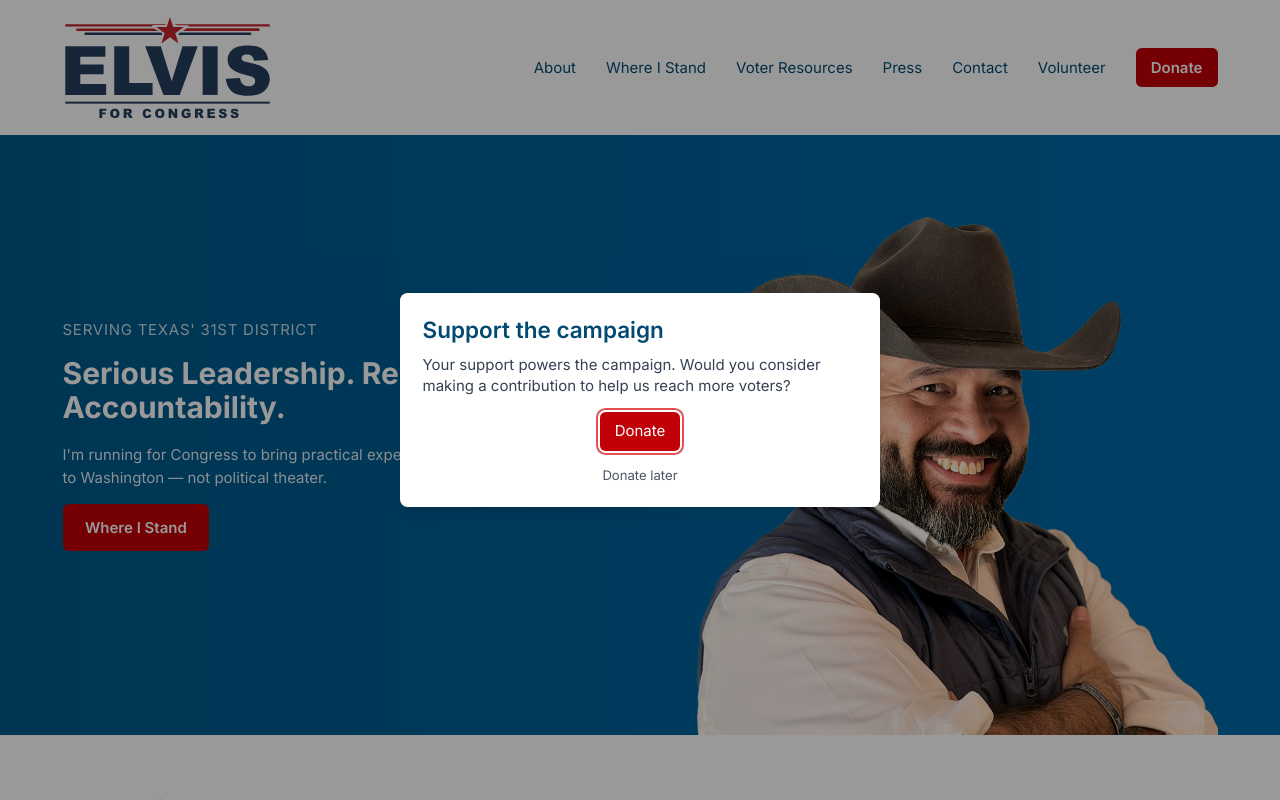
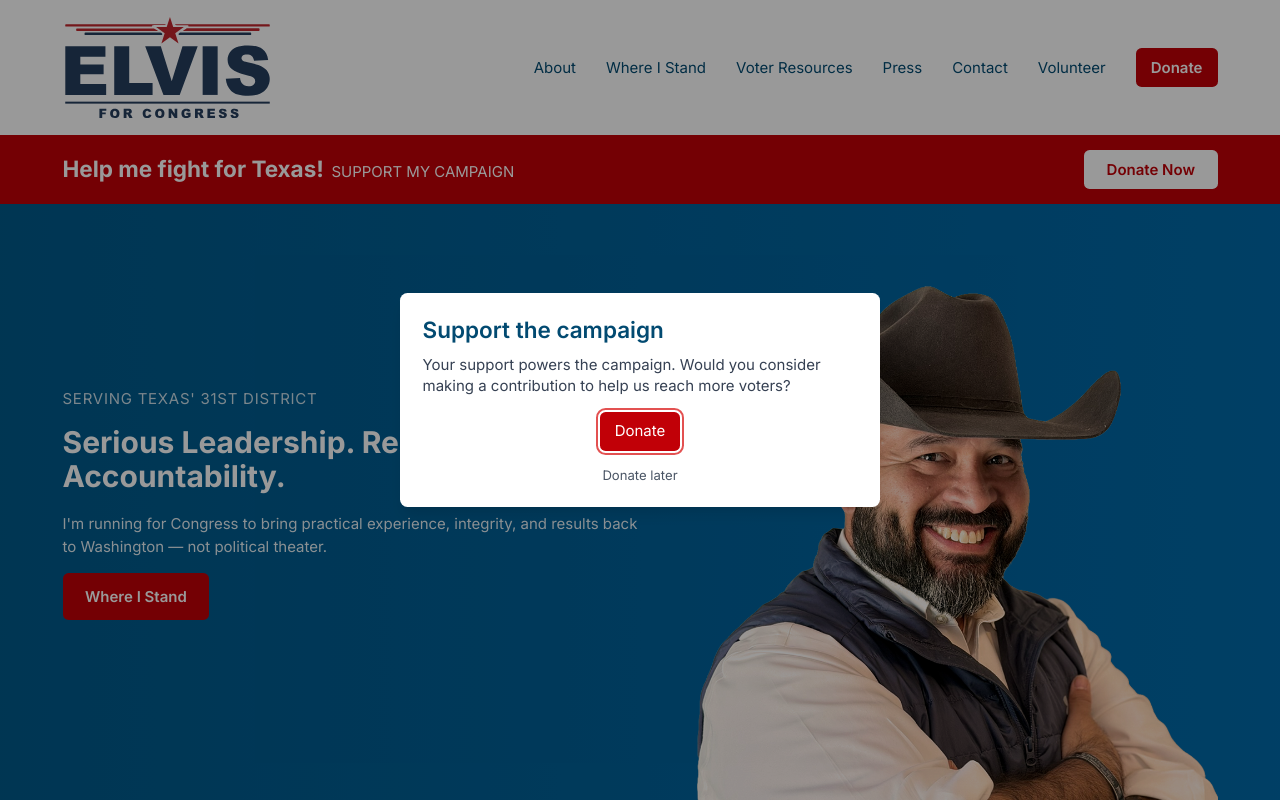
Before and after one commit to AMayLolo/elvisforcongress, a Next.js app: page / in a window 1280 px wide. Shown: the top 800 px of the page. Built offline with nearby package versions, Linux system fonts and the light colour scheme; no server answers.

Commit message:
Add campaign banner with WinRed donation link

```diff
--- a/src/app/layout.tsx
+++ b/src/app/layout.tsx
@@ -1,6 +1,7 @@
 import "./globals.css";
 import { Inter } from "next/font/google";
 import Navbar from "@/components/Navbar";
+import CampaignBanner from "@/components/CampaignBanner";
 import Footer from "@/components/Footer";
 import { ThemeProvider } from "next-themes";
 import HomeDonateModal from "@/components/HomeDonateModal";
@@ -60,6 +61,7 @@ export default function RootLayout({ children }: { children: React.ReactNode })
         <ThemeProvider attribute="class" defaultTheme="system" enableSystem>
           <HomeDonateModal />
           <Navbar />
+          <CampaignBanner />
           <main className="min-h-screen bg-white dark:bg-gray-950 transition-colors">
             {children}
           </main>
```
Lines whose indentation alone changed are shown as unchanged.
